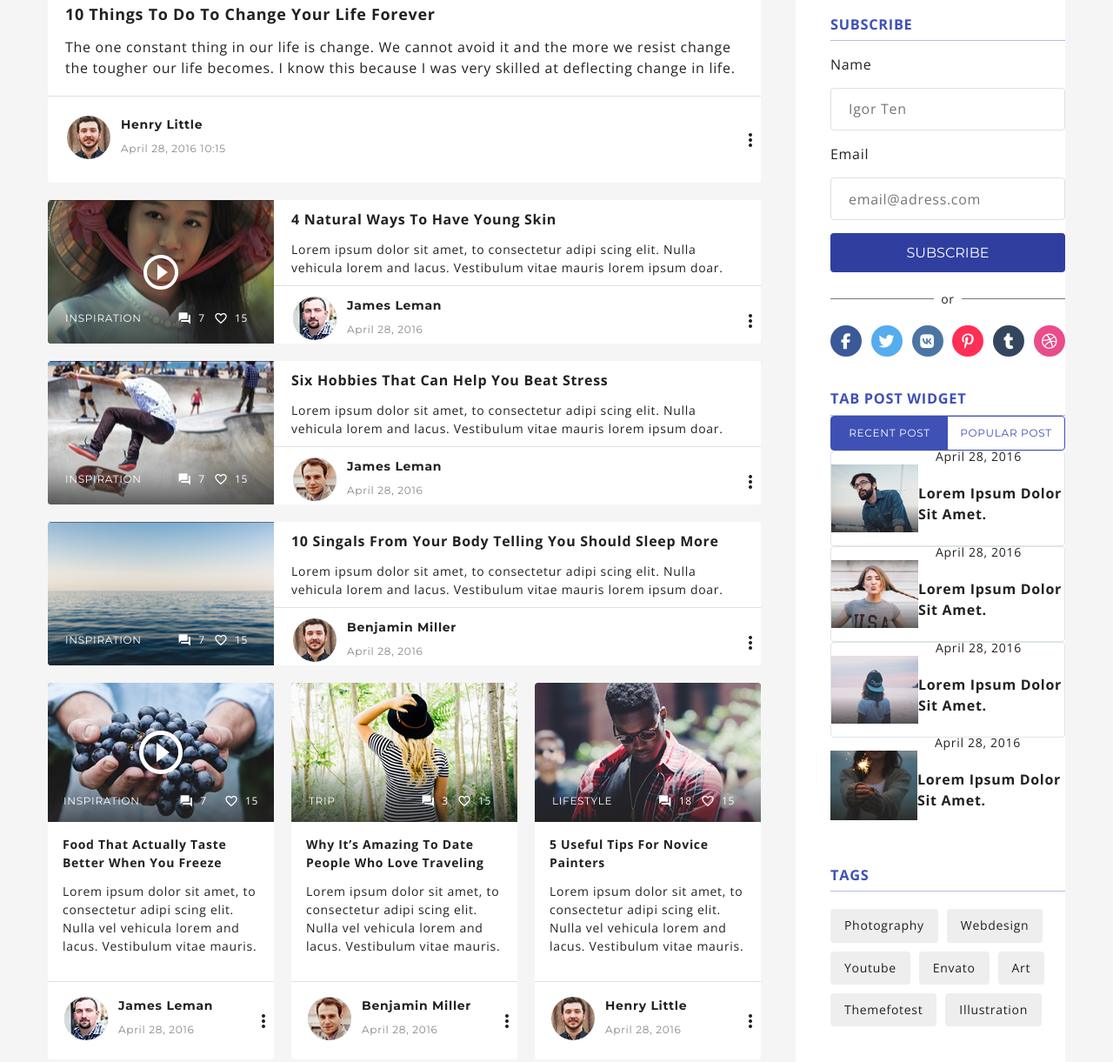
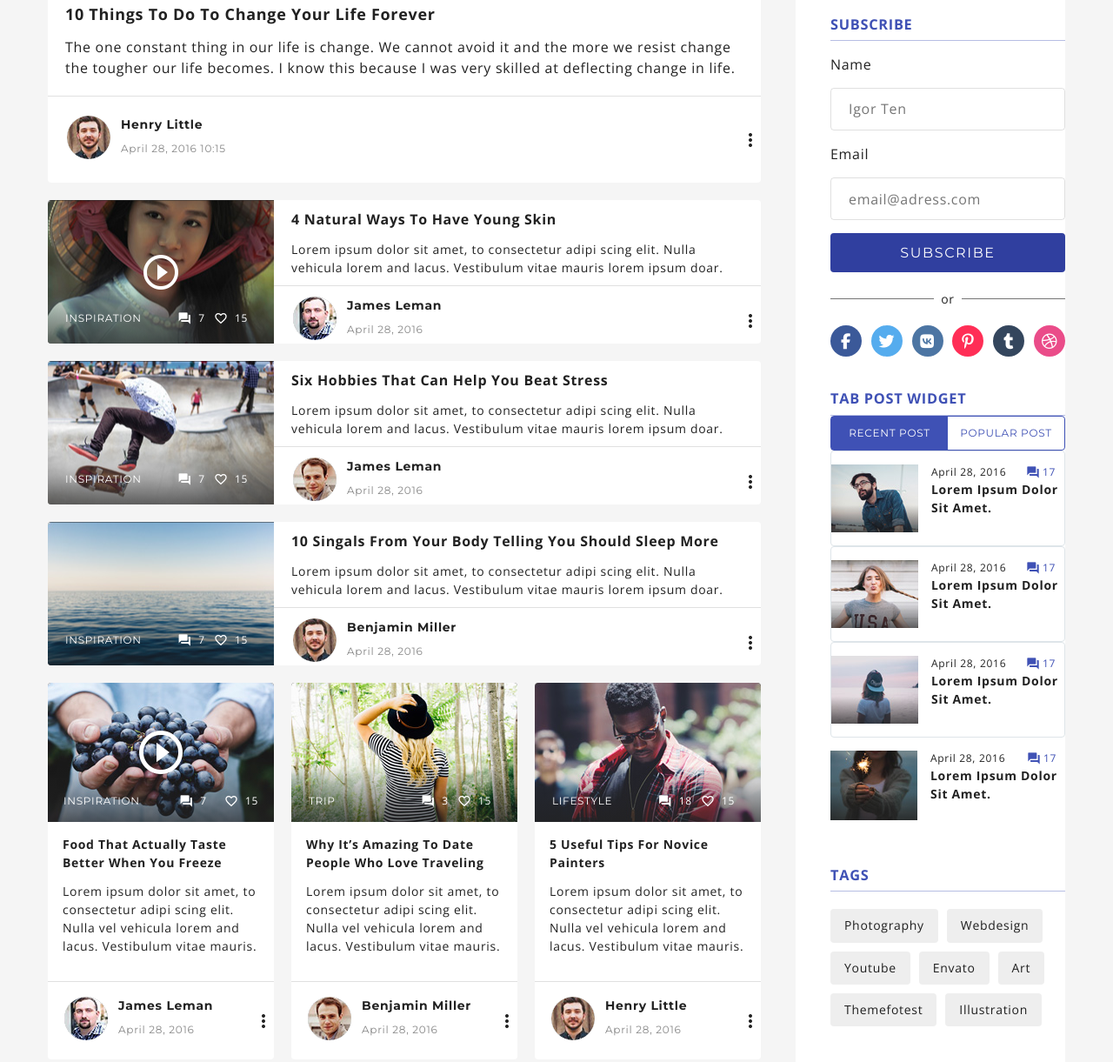
Before and after one commit to PeterKiselev/Sample-Blog, a website: page src/index.html in a window 1280 px wide. Shown: the part 1333-2554 px from the top of the page at 87% size. Drawn offline with nearby package versions, Linux system fonts and the light colour scheme; files that its build step writes are made by us from their sources; files whose address does not match are found by name.

Commit message:
Sample-Blog

```diff
--- a/src/partials/aside.html
+++ b/src/partials/aside.html
@@ -95,16 +95,16 @@
                     </picture>
                 </a>
             </div>
-            <div class="article__about">
+            <a href="#" class="article__about">
                 <div class="article__figcaption">
-                    <time class="author__time" datetime="2016-04-28 10:15:00">April 28, 2016</time>
-                    <a href="#" class="comments">
+                    <time class="author__time time" datetime="2016-04-28 10:15:00">April 28, 2016</time>
+                    <div href="#" class="comments">
                         <span class="comments__icon material-icons">forum</span>
                         <span class="comments__text">17</span>
-                    </a>
+                    </div>
                 </div>
                 <h4 class="article__title">Lorem ipsum dolor sit amet.</h4>
-            </div>
+            </a>
         </article>
         <article class="tab-widget__item article article--row article--aside">
             <div class="article__media-wrap">
@@ -114,16 +114,16 @@
                     </picture>
                 </a>
             </div>
-            <div class="article__about">
+            <a href="#" class="article__about">
                 <div class="article__figcaption">
-                    <time class="author__time" datetime="2016-04-28 10:15:00">April 28, 2016</time>
-                    <a href="#" class="comments">
+                    <time class="author__time time" datetime="2016-04-28 10:15:00">April 28, 2016</time>
+                    <div href="#" class="comments">
                         <span class="comments__icon material-icons">forum</span>
                         <span class="comments__text">17</span>
-                    </a>
+                    </div>
                 </div>
                 <h4 class="article__title">Lorem ipsum dolor sit amet.</h4>
-            </div>
+            </a>
         </article>
         <article class="tab-widget__item article article--row article--aside">
             <div class="article__media-wrap">
@@ -133,16 +133,16 @@
                     </picture>
                 </a>
             </div>
-            <div class="article__about">
+            <a href="#" class="article__about">
                 <div class="article__figcaption">
-                    <time class="author__time" datetime="2016-04-28 10:15:00">April 28, 2016</time>
-                    <a href="#" class="comments">
+                    <time class="author__time time" datetime="2016-04-28 10:15:00">April 28, 2016</time>
+                    <div href="#" class="comments">
                         <span class="comments__icon material-icons">forum</span>
                         <span class="comments__text">17</span>
-                    </a>
+                    </div>
                 </div>
                 <h4 class="article__title">Lorem ipsum dolor sit amet.</h4>
-            </div>
+            </a>
         </article>
         <article class="tab-widget__item article article--row article--aside">
             <div class="article__media-wrap">
@@ -152,16 +152,16 @@
                     </picture>
                 </a>
             </div>
-            <div class="article__about">
+            <a href="#" class="article__about">
                 <div class="article__figcaption">
-                    <time class="author__time" datetime="2016-04-28 10:15:00">April 28, 2016</time>
-                    <a href="#" class="comments">
+                    <time class="author__time time" datetime="2016-04-28 10:15:00">April 28, 2016</time>
+                    <div href="#" class="comments">
                         <span class="comments__icon material-icons">forum</span>
                         <span class="comments__text">17</span>
-                    </a>
+                    </div>
                 </div>
                 <h4 class="article__title">Lorem ipsum dolor sit amet.</h4>
-            </div>
+            </a>
         </article>
     </div>
     <div class="tags aside__items">
--- a/src/partials/blog.html
+++ b/src/partials/blog.html
@@ -499,7 +499,7 @@
             </div>
             <div class="article__about">
                 <a href="#" class="article__description">
-                    <h4 class="article__title">Art Makes You Mentally Healthy</h4>
+                    <h4 class="article__title article__title--primary">Art Makes You Mentally Healthy</h4>
                     <p class="article__text">Lorem ipsum dolor sit amet, to consectetur  adipi scing elit. Nulla vel vehicula lorem and lacus. Vestibulum vitae mauris gravida, ipsu viverra urna at, dictume nunc fringilla quam.</p>
                 </a>
                 <div class="article__author">
--- a/src/scss/_aside.scss
+++ b/src/scss/_aside.scss
@@ -117,9 +117,25 @@
             max-width: 100px;
         }
         .article__media { padding-top: 0; }
-        .article__figcaption {
-            position: relative;
+        .article__about {
+            height: 100%;
+            display: block;
+            padding-left: 15px;
+            padding-bottom: 10px;
+            @include tr;
+            @include hover {
+                background-color: $medium-gray;
+                .article__title { color: $primary-color; }
+                .comments { opacity: .8; }
+            }
         }
+        .article__figcaption { position: static; }
+        .time { opacity: 1; }
+        .comments {
+            color: $primary-color;
+            &__icon { margin-right: 3px; }
+        }
+        .article__title { font-size: 1.4rem; @include tr;}
     }
 
 }
--- a/src/scss/_form.scss
+++ b/src/scss/_form.scss
@@ -50,6 +50,7 @@
             background-color: $dark-gray;
             border-color: $dark-gray;
             box-shadow: none;
+            font-size: 1.2rem;
 
             @include hover {
                 color: $header-primary-color;
--- a/src/scss/_socials.scss
+++ b/src/scss/_socials.scss
@@ -9,7 +9,7 @@
         @include tr;
         @include hover {
             color: $header-primary-color;
-            transform: scale(1.2);
+            transform: scale(1.1);
         }
     }
 
--- a/src/scss/styles.scss
+++ b/src/scss/styles.scss
@@ -84,6 +84,7 @@ body {
     text-transform: uppercase;
     min-height: 45px;
     border-radius: 44px;
+    letter-spacing: $letter-space;
     box-shadow: 0px 17px 24px 0px rgba($btn-bg, .2);
     cursor: pointer;
     @include tr;
```
Also changed, not shown: dist/css/styles.min.css, dist/index.html, 1 other file.
